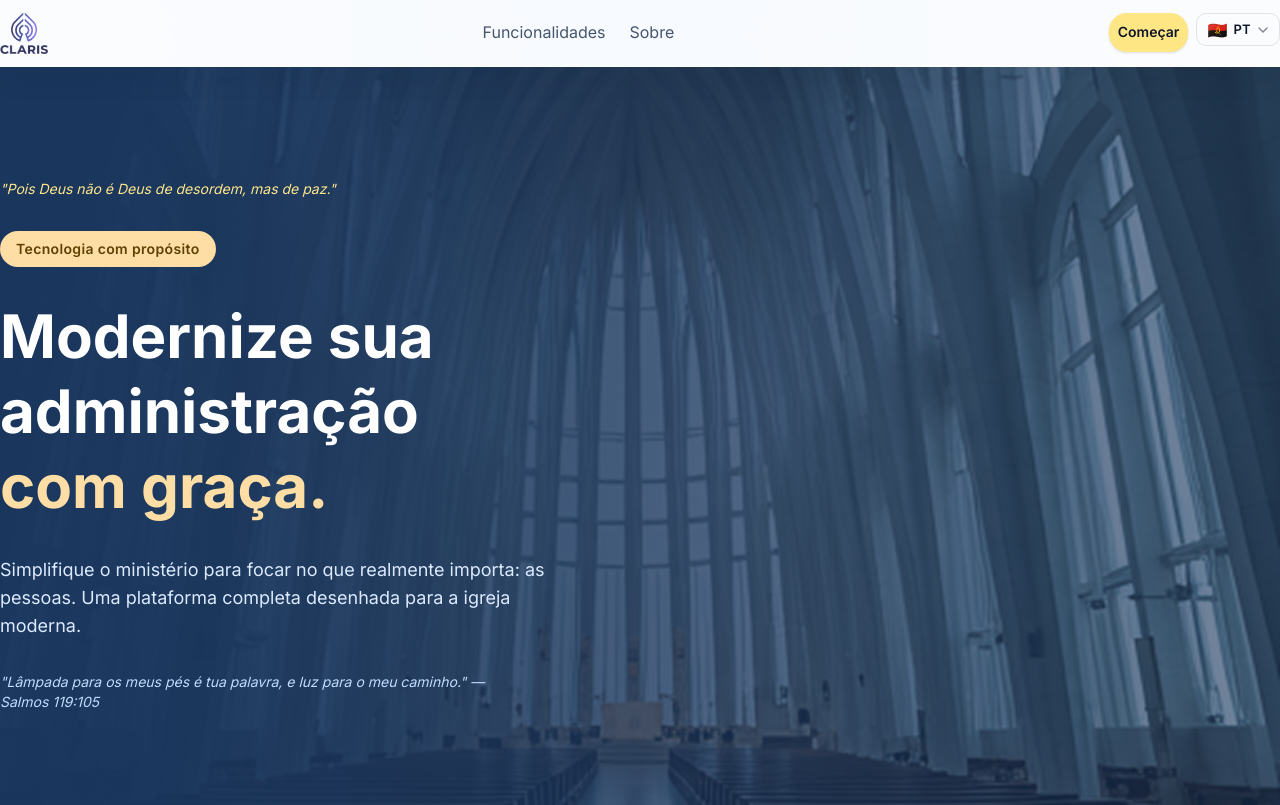
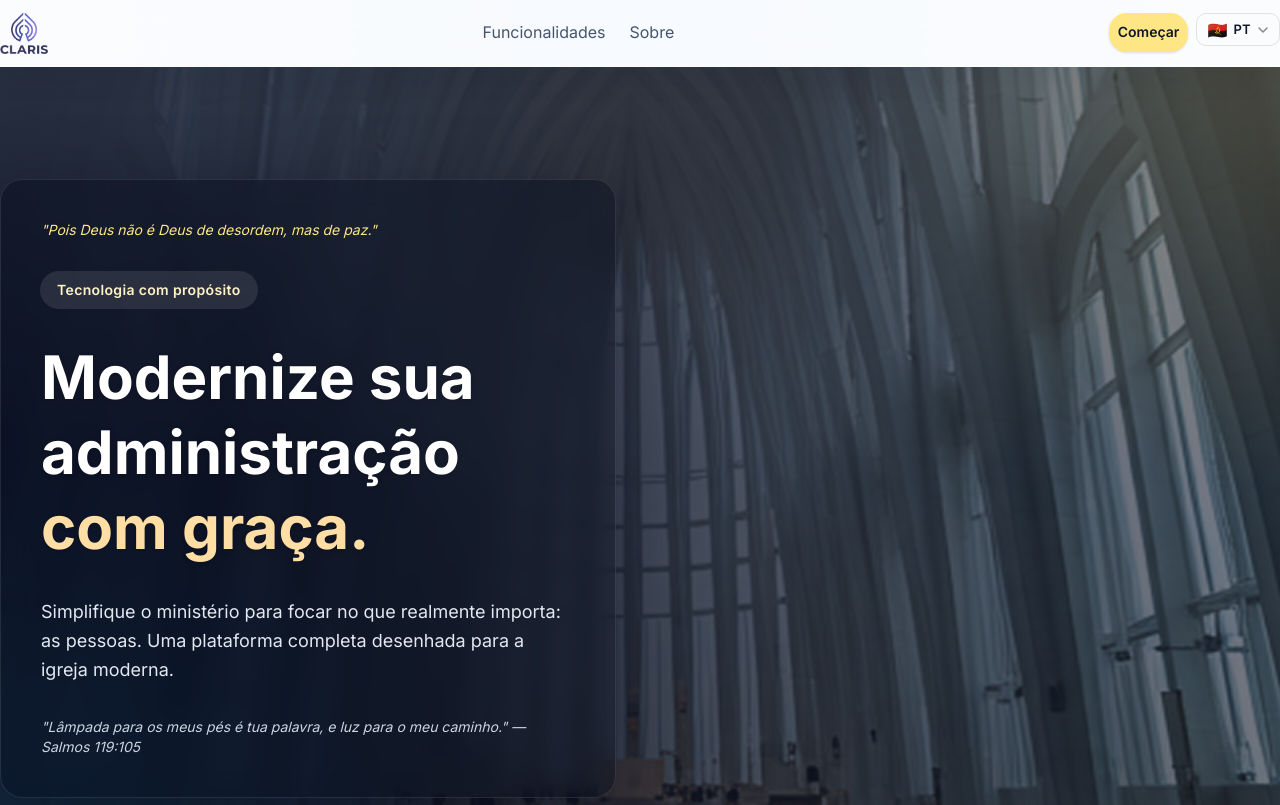
Before and after one commit to antoniotecadev/claris, a Next.js app: page / in a window 1280 px wide. Shown: the top 805 px of the page. Built offline with nearby package versions, Linux system fonts and the light colour scheme.

Commit message:
feat(ui): melhora hero

```diff
--- a/src/components/layout/hero.tsx
+++ b/src/components/layout/hero.tsx
@@ -11,27 +11,29 @@ export default function Hero() {
 			<section
 				style={{
 					backgroundImage: `linear-gradient(
-                   to right,
-				    rgba(26, 54, 93, 0.98) 10%,
-				    rgba(26, 54, 93, 0.80) 50%,
-				    rgba(26, 54, 93, 0.60) 100%
-                ), url(${heroImg.src})`
+						to right,
+						rgba(15, 23, 42, 0.96) 8%,
+						rgba(15, 23, 42, 0.78) 52%,
+						rgba(15, 23, 42, 0.56) 100%
+					), url(${heroImg.src})`
 				}}
-				className="bg-white bg-center bg-cover flex flex-col justify-center py-12 md:py-20 lg:py-28 min-h-screen md:min-h-auto"
+				className="relative overflow-hidden bg-slate-50 bg-center bg-cover flex flex-col justify-center py-12 md:py-20 lg:py-28 min-h-screen md:min-h-auto dark:bg-slate-950"
 			>
+				<div className="absolute inset-0 bg-[radial-gradient(circle_at_top_right,_rgba(251,191,36,0.12),_transparent_28%),radial-gradient(circle_at_bottom_left,_rgba(56,189,248,0.14),_transparent_30%)]" />
+				<div className="absolute inset-0 bg-gradient-to-b from-white/10 via-transparent to-black/10 dark:from-white/0 dark:via-transparent dark:to-black/30" />
 				<div className="container mx-auto grid grid-cols-1 lg:grid-cols-2 gap-8 md:gap-12 justify-between items-center px-4 md:px-6 lg:px-0">
-					<div className="flex flex-col justify-center space-y-6 md:space-y-8">
-						<p className="text-center lg:text-left text-xs md:text-sm text-[#FDE68A] italic">"Pois Deus não é Deus de desordem, mas de paz."</p>
-						<div><span className="inline-block px-3 md:px-4 py-1.5 md:py-2 bg-[#FFDEA5] text-[#5D4201] text-xs md:text-sm tracking-wide rounded-full md:rounded-2xl font-semibold">Tecnologia com propósito</span></div>
-						<p className="text-white text-2xl md:text-4xl lg:text-5xl xl:text-6xl font-bold leading-tight">
+					<div className="relative flex flex-col justify-center space-y-6 md:space-y-8 rounded-3xl border border-white/10 bg-slate-950/40 p-6 md:p-10 shadow-[0_24px_80px_rgba(2,6,23,0.35)] backdrop-blur-md">
+						<p className="text-center lg:text-left text-xs md:text-sm text-amber-200 italic">"Pois Deus não é Deus de desordem, mas de paz."</p>
+						<div><span className="inline-block px-3 md:px-4 py-1.5 md:py-2 bg-white/10 text-amber-100 text-xs md:text-sm tracking-wide rounded-full md:rounded-2xl font-semibold ring-1 ring-white/10">Tecnologia com propósito</span></div>
+						<p className="text-white text-2xl md:text-4xl lg:text-5xl xl:text-6xl font-bold leading-tight drop-shadow-sm">
 							Modernize sua administração <br /><span className="text-[#FFDEA5] font-bold">com graça.</span>
 						</p>
-						<p className="text-[#DBEAFE] text-sm md:text-base lg:text-lg max-w-xl">
+						<p className="text-slate-200 text-sm md:text-base lg:text-lg max-w-xl leading-relaxed">
 							Simplifique o ministério para focar no que realmente
 							importa: as pessoas. Uma plataforma completa desenhada
 							para a igreja moderna.
 						</p>
-						<p className="italic text-[#BFDBFE] text-xs md:text-sm max-w-lg">"Lâmpada para os meus pés é tua palavra, e luz para o meu caminho." — Salmos 119:105</p>
+						<p className="italic text-slate-300 text-xs md:text-sm max-w-lg">"Lâmpada para os meus pés é tua palavra, e luz para o meu caminho." — Salmos 119:105</p>
 					</div>
 				</div>
 
```
